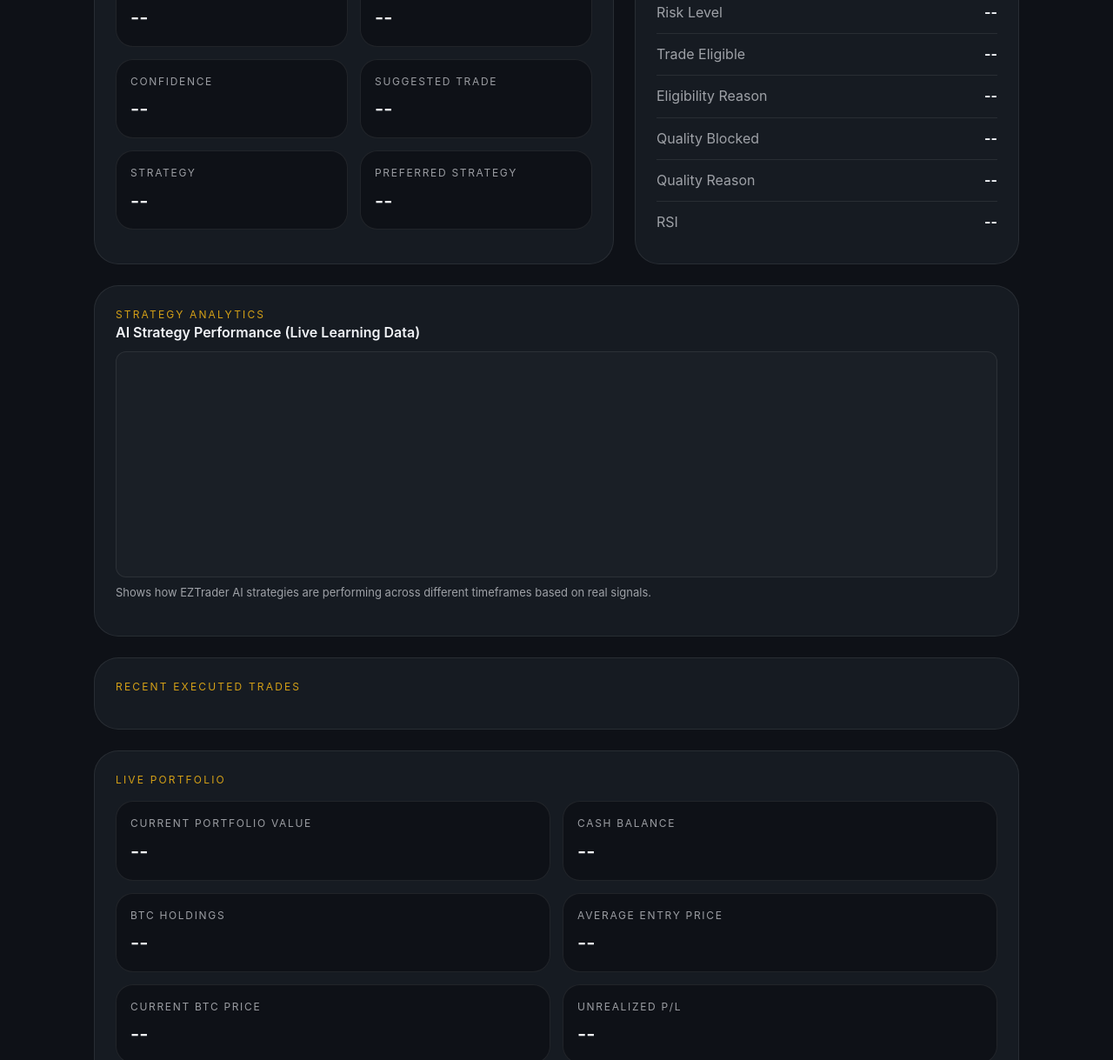
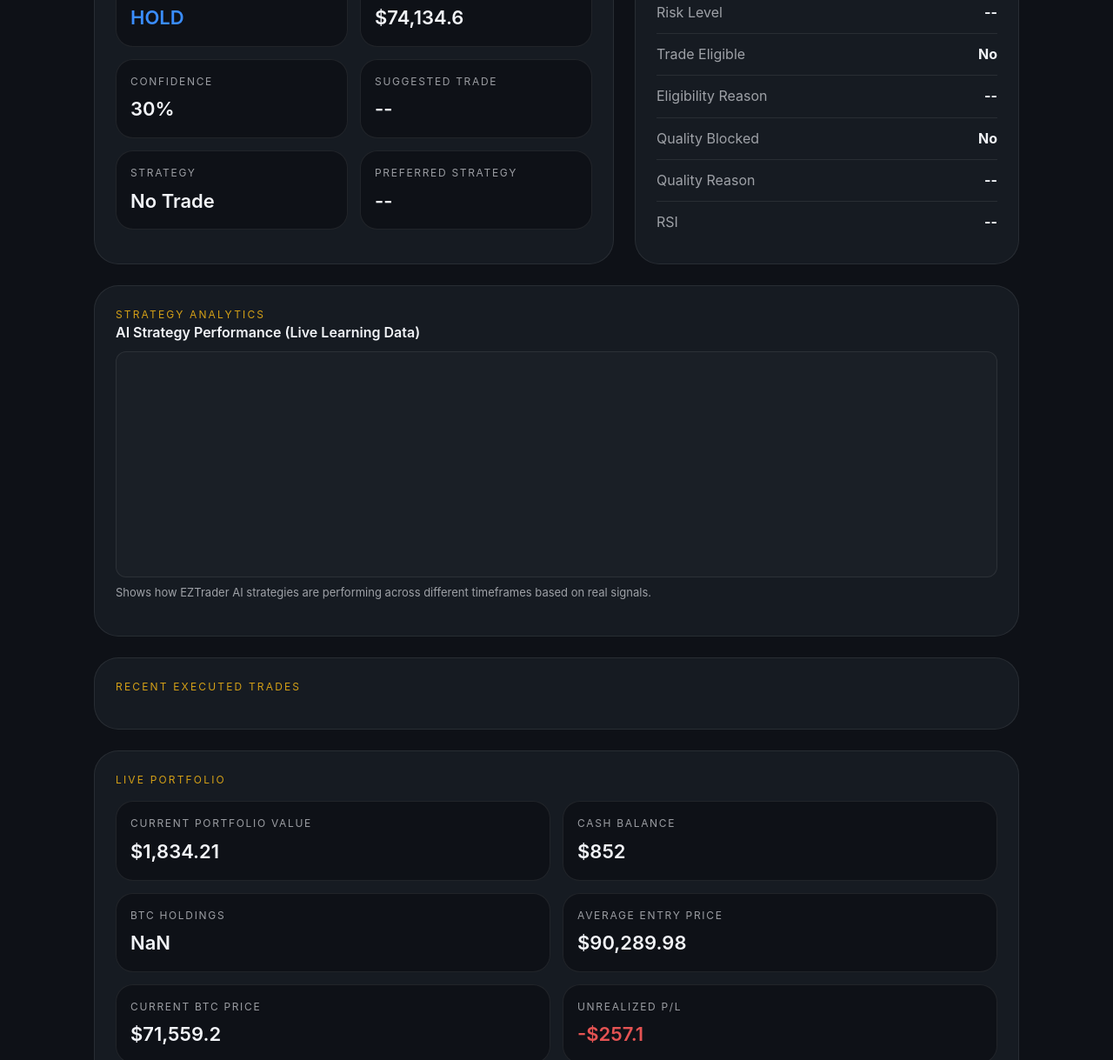
Before and after one commit to mooresvillerental/eztrader-site, a plain HTML site: page index.html in a window 1280 px wide. Shown: the part 515-1734 px from the top of the page at 87% size. Drawn offline with nearby package versions, Linux system fonts and the light colour scheme; no server answers.

Commit message:
Switch public site to static signal/portfolio/trades json

```diff
--- a/index.html
+++ b/index.html
@@ -440,7 +440,7 @@ async function loadEngineStats() {
 }
 
 async function loadSignal() {
-      const r = await fetch("/api/latest-signal");
+      const r = await fetch("signal.json");
       const data = await r.json();
 
       document.getElementById("symbol").textContent = data.symbol || "--";
@@ -494,7 +494,7 @@ async function loadSignal() {
 
 
     async function loadPortfolio() {
-      const r = await fetch("/api/portfolio");
+      const r = await fetch("portfolio.json");
       const p = await r.json();
 
       const money = v => "$" + Number(v).toLocaleString(undefined, {maximumFractionDigits: 2});
@@ -546,7 +546,7 @@ async function loadSignal() {
     }
 
     async function loadTrades() {
-      const r = await fetch("/api/recent-trades");
+      const r = await fetch("trades.json");
       const trades = await r.json();
       const container = document.getElementById("trade_history");
       container.innerHTML = "";
```
